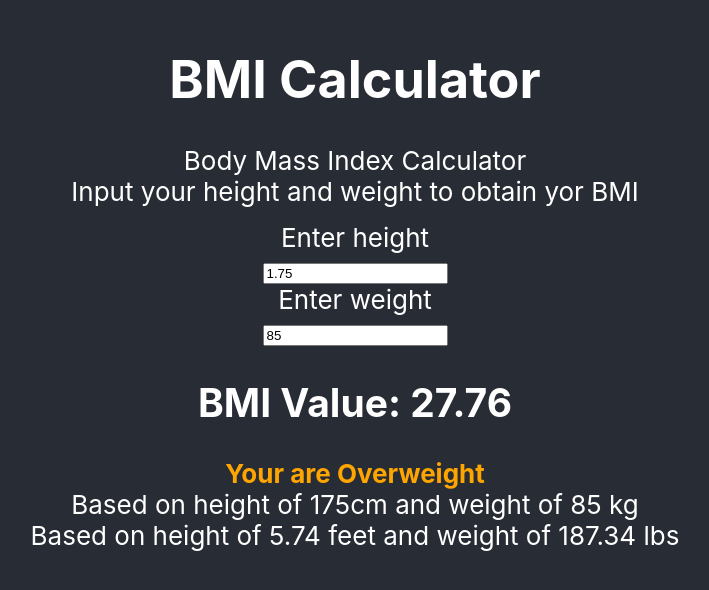
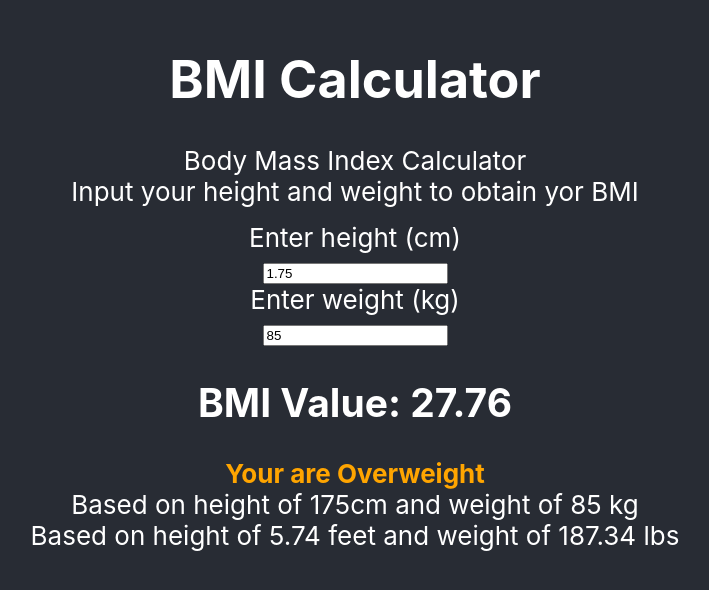
Before and after one commit to maxgdev/bmi-calculator, a React (Create React App) app: page / in a window 1280 px wide. Shown: the part 118-708 px from the top of the page, without its empty margins (285-994 px from the left). Built offline with nearby package versions, Linux system fonts and the light colour scheme.

Commit message:
Added units of measurement to input text

```diff
--- a/src/components/getInput.js
+++ b/src/components/getInput.js
@@ -4,7 +4,7 @@ export default function GetInputs({ height, weight, hfn, wfn}) {
 
     return (
         <div className='inputClass'>
-            <p>Enter height</p>
+            <p>Enter height (cm)</p>
                 <input
                     type="number"
                     placeholder="Height"
@@ -12,7 +12,7 @@ export default function GetInputs({ height, weight, hfn, wfn}) {
                     value={height}
                     onChange={e => hfn(e.target.value)}
                 />
-            <p>Enter weight</p>
+            <p>Enter weight (kg)</p>
             <input
                     type="number"
                     placeholder="Weight"
```
